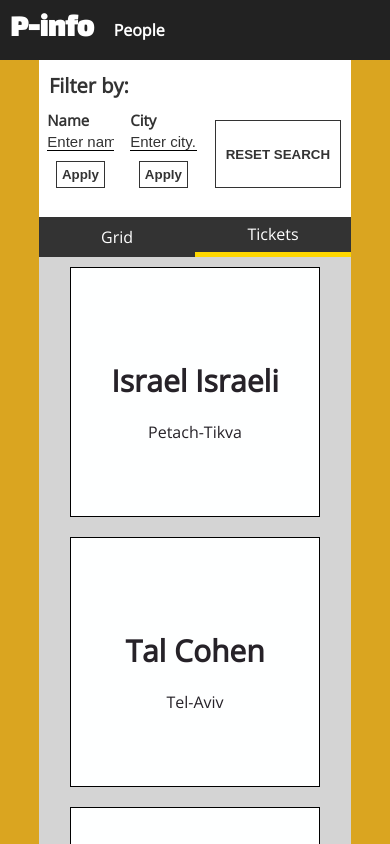
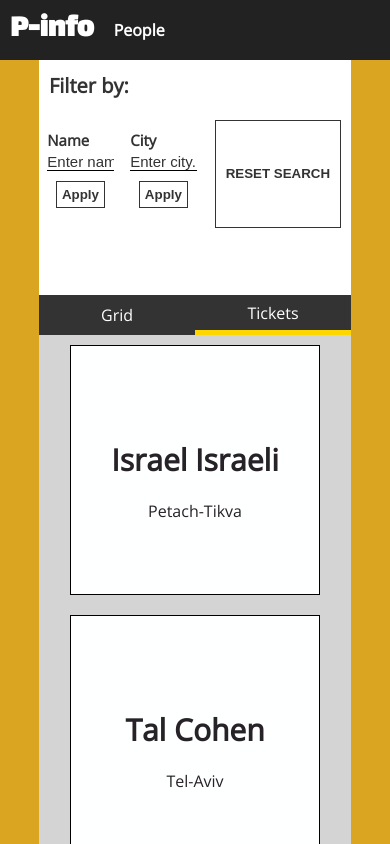
Before and after one commit to mayanmilis/people-list, an Angular app: page /people in a window 390 px wide. Built offline with nearby package versions, Linux system fonts and the light colour scheme.

Commit message:
first commit

```diff
--- a/src/app/components/main/main.component.scss
+++ b/src/app/components/main/main.component.scss
@@ -147,9 +147,21 @@
                 }
             }
             .view-container{
-                height: 80%;
+                height: 70%;
                 width: 100%;
             }
         }
     }
 }
+@media (max-height: 500px){
+    .main{
+        .container{
+            .filter{
+                height: 50%;
+            }
+            .view-container{
+                height: 50%;
+            }
+        }
+    }
+}
```
